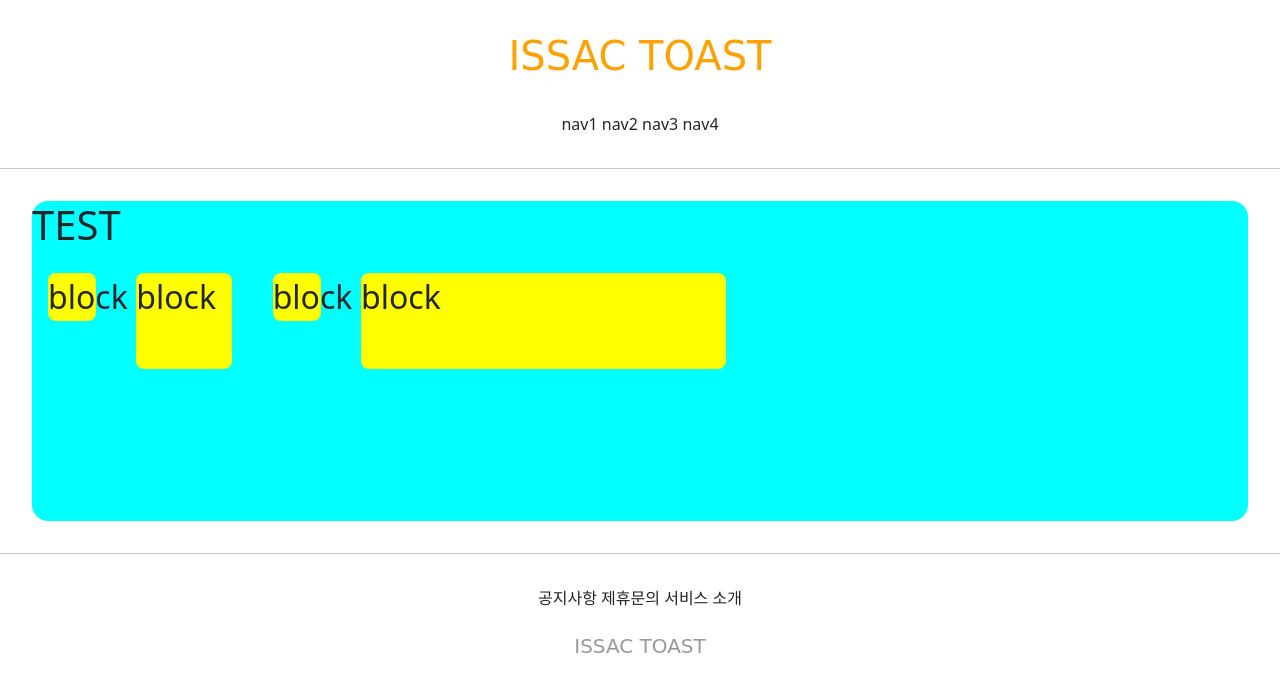
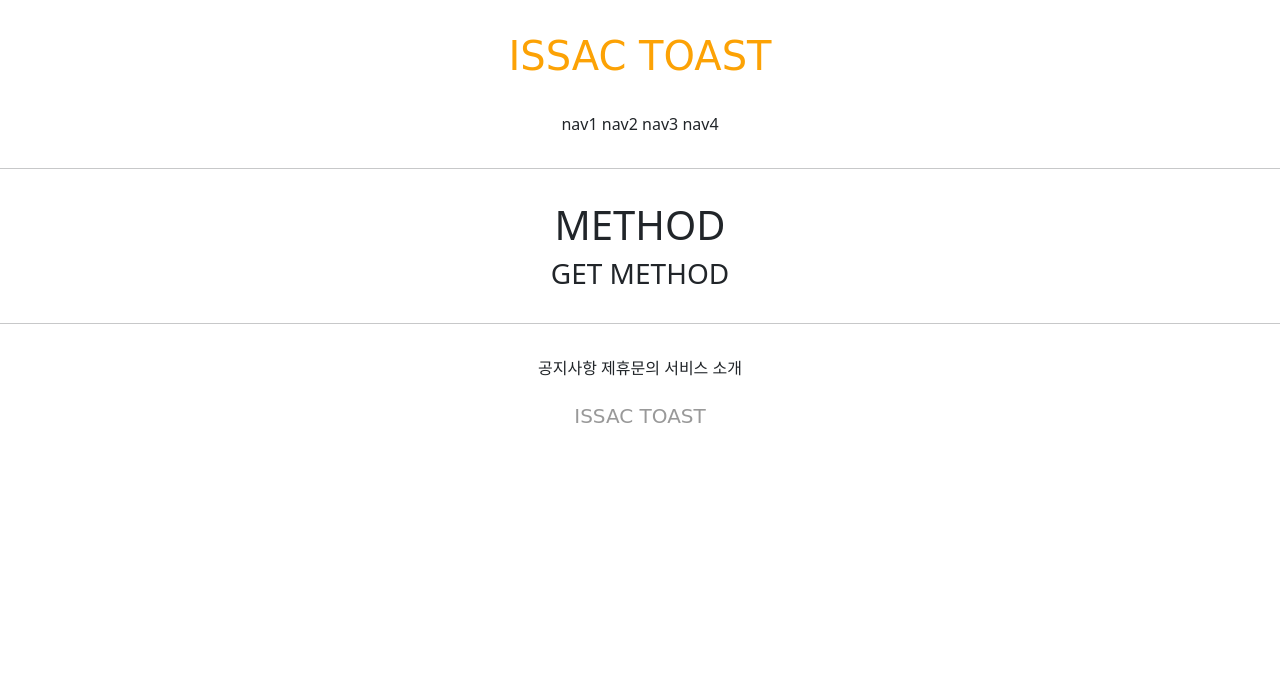
Before and after one commit to issac527/Web-Application_Project, a Django app: page /acount/hw/ in a window 1280 px wide. Shown: the top 692 px of the page. Run offline with Django 3.2, Linux system fonts and the light colour scheme; parts of the project's set-up code (start-up, migrations or seed data) failed here and were passed over; some web fonts are replaced.

Commit message:
2021-07-08 HTTP PROTOCOL GET, POST TEST

```diff
--- a/acountapp/templates/acountapp/hello_world.html
+++ b/acountapp/templates/acountapp/hello_world.html
@@ -8,26 +8,10 @@
 {# ----------------------------------------------------------- #}
 {% block content %}
 
-    <style>
+    <div style = "margin: 2rem; text-align: center">
+        <h1>METHOD</h1>
 
-    .testing
-    {
-        background-color : yellow;
-        display:inline-block;
-        margin : 1rem;
-        height : 48px;
-        width : 48px;
-        border-radius : .5rem;
-    }
-    </style>
-
-    <div style = "height: 20rem; background-color: aqua;
-    margin: 2rem; border-radius: 1rem; font-size : 2rem">
-        <h1>TEST</h1>
-        <div class = 'testing' style = "height: 48px; width: 48px">block</div>
-        <div class = 'testing' style = "height: 3em; width: 3em">block</div>
-        <div class = 'testing' style = "height: 3rem; width: 3rem">block</div>
-        <div class = 'testing' style = "height: 30%; width: 30%">block</div>
+    <h3>{{ text }}</h3>
     </div>
 
 {% endblock %}
--- a/acountapp/views.py
+++ b/acountapp/views.py
@@ -3,4 +3,9 @@ from django.shortcuts import render
 
 # Create your views here.
 def hello_world(request):
-    return render(request, 'acountapp/hello_world.html')
+    if request.method == 'POST' :
+        return render(request, 'acountapp/hello_world.html'
+                      ,context = {"text" : "POST METHOD"})
+    else:
+        return render(request, 'acountapp/hello_world.html'
+                      ,context = {"text" : "GET METHOD"})
```
Also changed, not shown: acountapp/templates/acountapp/HELLO_YETNAL.html (added, +33 -0 lines).
